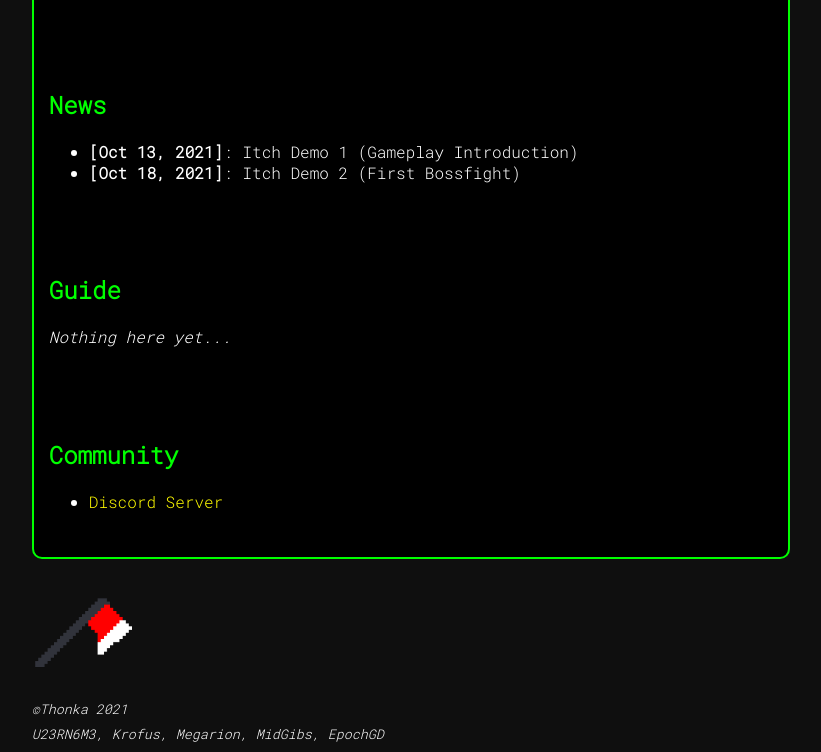
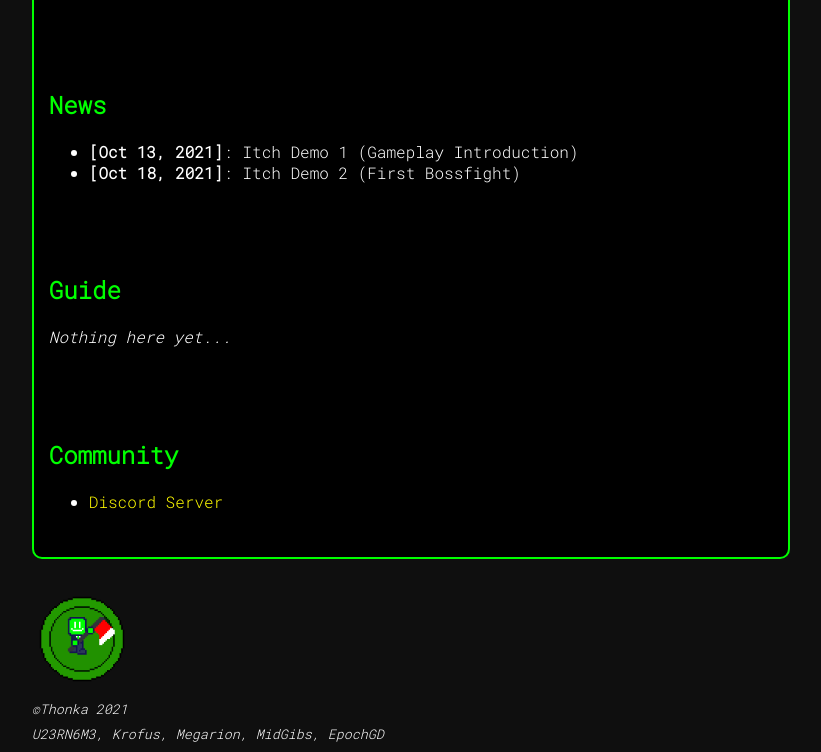
Before and after one commit to Megarion/Experiment-10T, a plain HTML site: page index.html in a window 1280 px wide. Shown: the part 861-1613 px from the top of the page, without its empty margins (229-1050 px from the left). Drawn offline with Linux system fonts and the light colour scheme.

Commit message:
Update index.html

```diff
--- a/index.html
+++ b/index.html
@@ -88,7 +88,7 @@
 
         </div>
 
-        <img src="assets/icon.png" style="width: 100px; height: 100px;"><br>
+        <img src="assets/Experiment10T.png" style="width: 100px; height: 100px;"><br>
         <i>
             <sub>&copy;Thonka 2021</sub><br>
             <sub>U23RN6M3, Krofus, Megarion, MidGibs, EpochGD</sub>
```
